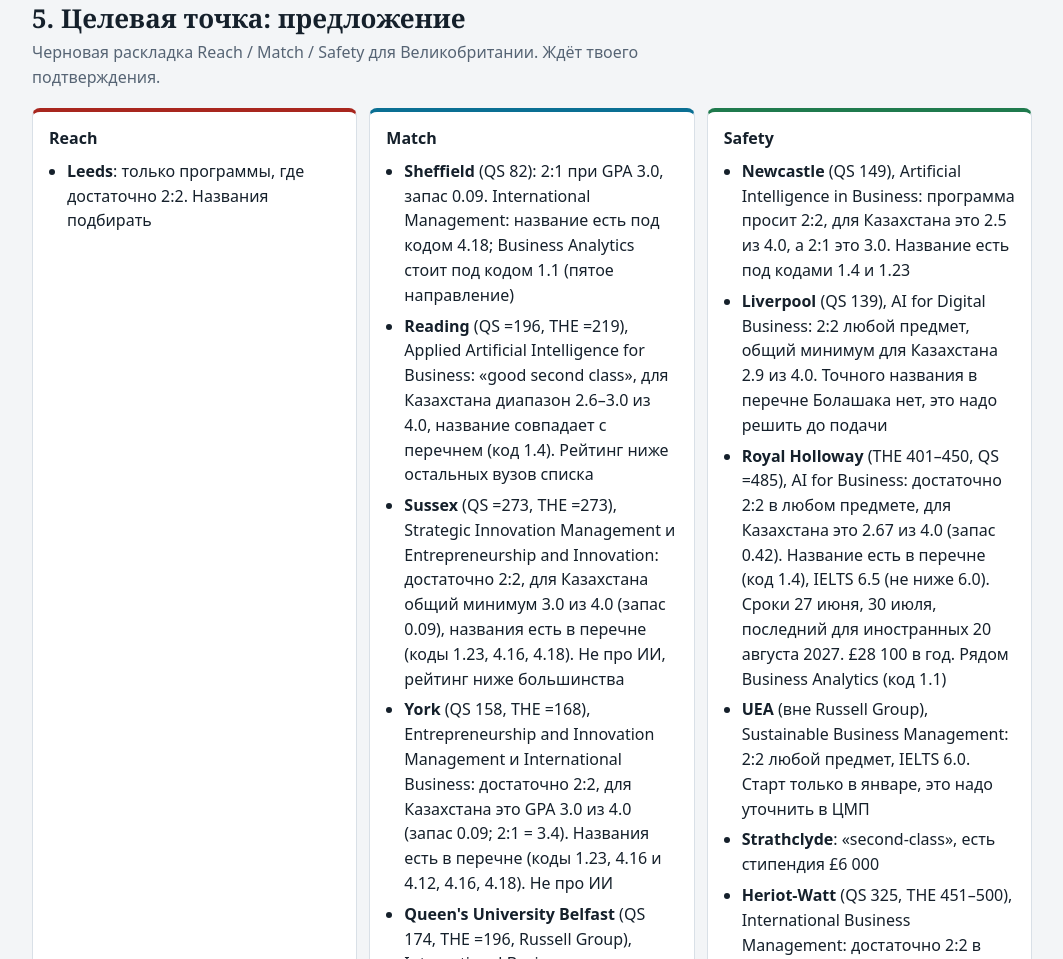
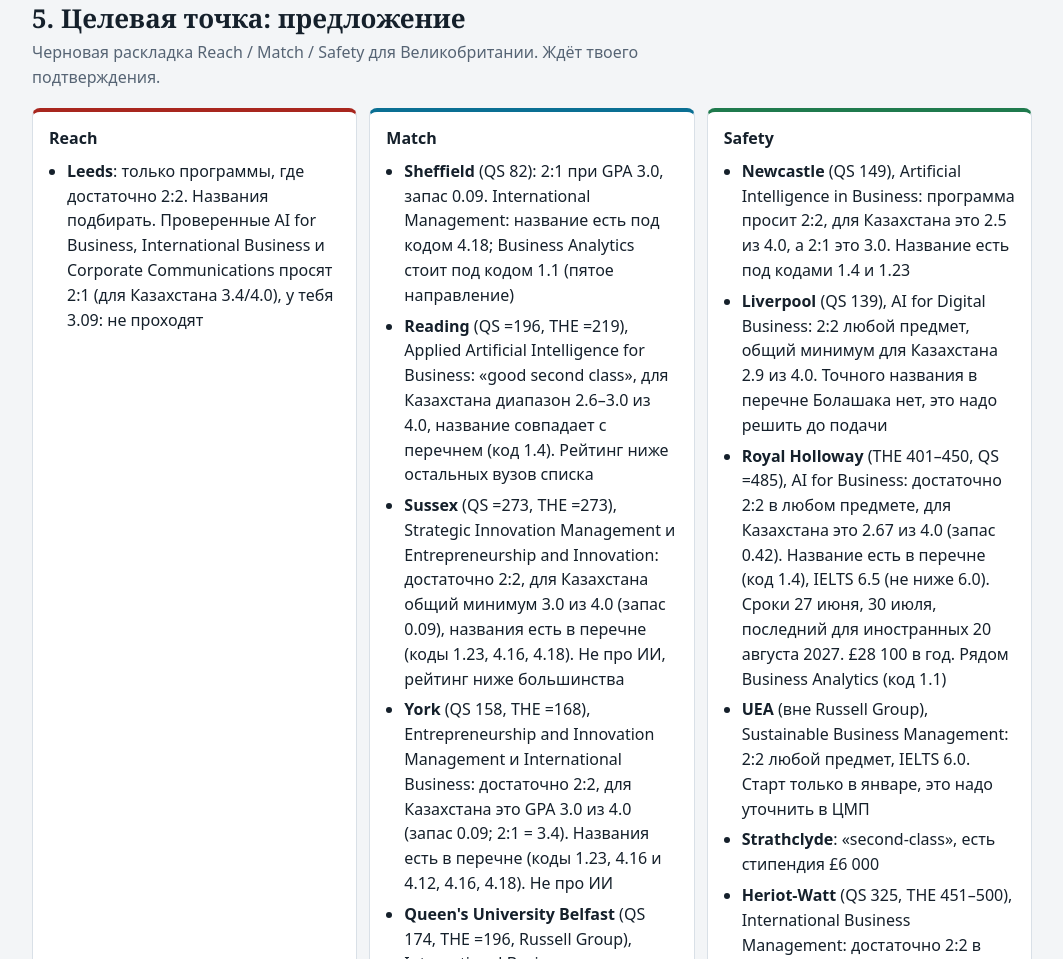
Before and after one commit to svulee-jpg/masters-abroad-2027, a plain HTML site: page site/index.html in a window 1280 px wide. Shown: the part 9480-10439 px from the top of the page, without its empty margins (108-1171 px from the left). Drawn offline with Linux system fonts and the light colour scheme.

Commit message:
Leeds: AI for Business и International Business просят 2:1 (3.4/4), не проходят по GPA 3.09; записано как проверенные без отметки
Co-Authored-By: Claude Sonnet 5.5 <noreply@anthropic.com>
Claude-Session: https://claude.ai/code/session_01M5FxfYeA7HBG2yaeZsGuze

```diff
--- a/site/index.html
+++ b/site/index.html
@@ -394,7 +394,7 @@ tr.p-closed td { opacity: .62; }
     <div class="tier reach">
       <h3>Reach</h3>
       <ul>
-        <li><b>Leeds</b>: только программы, где достаточно 2:2. Названия подбирать</li>
+        <li><b>Leeds</b>: только программы, где достаточно 2:2. Названия подбирать. Проверенные AI for Business, International Business и Corporate Communications просят 2:1 (для Казахстана 3.4/4.0), у тебя 3.09: не проходят</li>
       </ul>
     </div>
     <div class="tier match">
```
Also changed, not shown: 3 other files.
